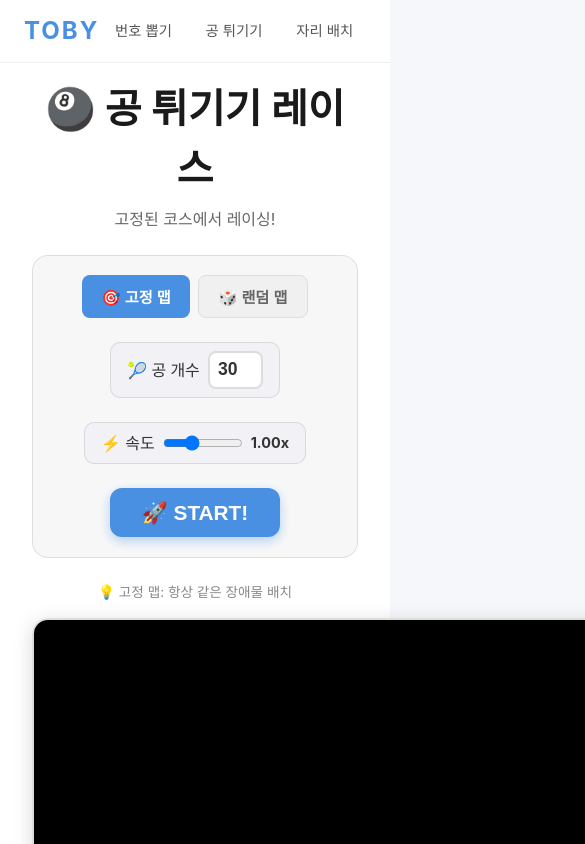
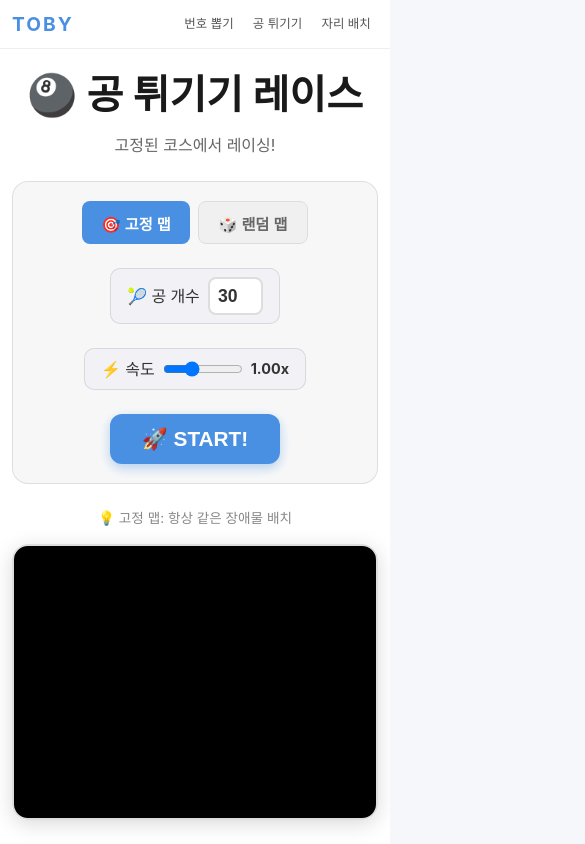
Before and after one commit to Moorisong/Toby, a React (Vite) app in the folder teacher-random-tool/: page /ball in a window 390 px wide. Shown: the top 844 px of the page, 585 px wide, since content can reach past the window. Built offline with nearby package versions, Linux system fonts and the light colour scheme.

Commit message:
style: 반응형 레이아웃 및 묘록 배너 개선

```diff
--- a/teacher-random-tool/src/components/Header.tsx
+++ b/teacher-random-tool/src/components/Header.tsx
@@ -3,15 +3,8 @@ import { Link } from 'react-router-dom';
 
 const Header: React.FC = () => {
     return (
-        <header style={{
-            padding: '0.8rem 1.5rem',
-            borderBottom: '1px solid #eee',
-            display: 'flex',
-            justifyContent: 'space-between',
-            alignItems: 'center',
-            background: '#fff'
-        }}>
-            <h1 style={{ margin: 0, fontSize: '1.5rem' }}>
+        <header className="toby-header">
+            <h1 className="toby-header-logo">
                 <Link to="/" style={{
                     textDecoration: 'none',
                     color: '#4A90E2',
@@ -19,29 +12,10 @@ const Header: React.FC = () => {
                     letterSpacing: '2px'
                 }}>TOBY</Link>
             </h1>
-            <nav style={{ display: 'flex', gap: '0.5rem' }}>
-                <Link to="/number" style={{
-                    textDecoration: 'none',
-                    color: '#555',
-                    padding: '0.4rem 0.8rem',
-                    borderRadius: '6px',
-                    fontSize: '0.9rem',
-                    transition: 'background 0.2s'
-                }}>번호 뽑기</Link>
-                <Link to="/ball" style={{
-                    textDecoration: 'none',
-                    color: '#555',
-                    padding: '0.4rem 0.8rem',
-                    borderRadius: '6px',
-                    fontSize: '0.9rem'
-                }}>공 튀기기</Link>
-                <Link to="/seat" style={{
-                    textDecoration: 'none',
-                    color: '#555',
-                    padding: '0.4rem 0.8rem',
-                    borderRadius: '6px',
-                    fontSize: '0.9rem'
-                }}>자리 배치</Link>
+            <nav className="toby-header-nav">
+                <Link to="/number">번호 뽑기</Link>
+                <Link to="/ball">공 튀기기</Link>
+                <Link to="/seat">자리 배치</Link>
             </nav>
         </header>
     );
--- a/teacher-random-tool/src/components/MyorokBanner.tsx
+++ b/teacher-random-tool/src/components/MyorokBanner.tsx
@@ -7,7 +7,7 @@ import React from 'react';
  */
 const MyorokBanner: React.FC = () => {
     return (
-        <div style={{ maxWidth: '600px', margin: '0 auto', padding: '0 1rem' }}>
+        <div style={{ maxWidth: '800px', margin: '0 auto', padding: '0 1rem' }}>
             <a
                 href="https://myorok.vercel.app/"
                 target="_blank"
@@ -29,7 +29,7 @@ const MyorokBanner: React.FC = () => {
                         <span className="myorok-label">고양이 집사를 위한 추천 앱</span>
                         <h4 className="myorok-title">
                             <span className="myorok-desktop-only">환묘 및 고양이 건강 기록 앱, 묘록</span>
-                            <span className="myorok-mobile-only">환묘 및 고양이 건강 기록 앱, 묘록</span>
+                            <span className="myorok-mobile-only">고양이 건강 기록 앱, 묘록</span>
                         </h4>
                         <p className="myorok-description">
                             배변 기록 · 투약 현황 · 건강 상태 메모를 한 곳에서 관리하세요
--- a/teacher-random-tool/src/routes/SeatRandom.tsx
+++ b/teacher-random-tool/src/routes/SeatRandom.tsx
@@ -500,6 +500,7 @@ const SeatRandom: React.FC = () => {
                 </div>
 
                 {/* 좌석 그리드 - 짝꿍 레이아웃 */}
+                <div className="seat-grid-scroll">
                     <div style={{ display: 'flex', justifyContent: 'center' }}>
                         <div
                             ref={gridRef}
@@ -622,13 +623,14 @@ const SeatRandom: React.FC = () => {
                             </div>
                         </div>
                     </div>
+                </div>
+                {/* seat-grid-scroll end */}
 
                 {/* 설정 링크 */}
                 <div style={{ marginTop: '1.5rem', textAlign: 'center', color: '#bbb', fontSize: '0.8rem' }}>
                     <a href="/seat/settings" style={{ color: '#aaa', textDecoration: 'none' }}>Setting</a>
                 </div>
 
-                {/* 묘록 광고 배너 */}
                 <div style={{ marginTop: '2.5rem', marginBottom: '2rem' }}>
                     <MyorokBanner />
                 </div>
--- a/teacher-random-tool/src/routes/SeatSettings.tsx
+++ b/teacher-random-tool/src/routes/SeatSettings.tsx
@@ -461,6 +461,7 @@ const SeatSettings: React.FC = () => {
                 )}
 
                 {/* 짝꿍 좌석 그리드 */}
+                <div className="seat-grid-scroll">
                     <div style={{ display: 'flex', justifyContent: 'center' }}>
                         <div style={{
                             display: 'inline-block',
@@ -568,6 +569,8 @@ const SeatSettings: React.FC = () => {
                             </div>
                         </div>
                     </div>
+                </div>
+                {/* seat-grid-scroll end */}
 
                 {/* 하단 */}
                 <div style={{ marginTop: '2rem', textAlign: 'center' }}>
--- a/teacher-random-tool/src/styles/global.css
+++ b/teacher-random-tool/src/styles/global.css
@@ -242,12 +242,12 @@ h3 {
 }
 
 .myorok-desktop-only {
-  display: block;
+  display: inline;
 }
 
 @media (max-width: 768px) {
   .myorok-mobile-only {
-    display: block;
+    display: inline;
   }
 
   .myorok-desktop-only {
@@ -300,3 +300,99 @@ h3 {
     font-weight: 600;
   }
 }
+
+/* ══════════════════════════════════════════════
+   반응형 레이아웃
+   ══════════════════════════════════════════════ */
+
+/* ── Header CSS 클래스 ── */
+.toby-header {
+  padding: 0.8rem 1.5rem;
+  border-bottom: 1px solid #eee;
+  display: flex;
+  justify-content: space-between;
+  align-items: center;
+  background: #fff;
+  flex-wrap: wrap;
+  gap: 0.5rem;
+}
+
+.toby-header-logo {
+  margin: 0;
+  font-size: 1.5rem;
+  flex-shrink: 0;
+}
+
+.toby-header-nav {
+  display: flex;
+  gap: 0.3rem;
+  flex-wrap: wrap;
+}
+
+.toby-header-nav a {
+  text-decoration: none;
+  color: #555;
+  padding: 0.4rem 0.7rem;
+  border-radius: 6px;
+  font-size: 0.9rem;
+  transition: background 0.2s;
+  white-space: nowrap;
+}
+
+.toby-header-nav a:hover {
+  background: #f0f0f0;
+}
+
+/* ── 캔버스 반응형 ── */
+#ball-canvas {
+  max-width: 100%;
+  display: block;
+}
+
+/* ── 좌석 그리드 가로 스크롤 ── */
+.seat-grid-scroll {
+  overflow-x: auto;
+  -webkit-overflow-scrolling: touch;
+  padding-bottom: 0.5rem;
+}
+
+/* 태블릿 (max-width: 768px) */
+@media (max-width: 768px) {
+  .container {
+    padding: 1rem;
+  }
+
+  /* Header 폰트/패딩 */
+  .toby-header {
+    padding: 0.7rem 1rem;
+  }
+
+  .toby-header-logo {
+    font-size: 1.3rem;
+  }
+
+  .toby-header-nav a {
+    font-size: 0.82rem;
+    padding: 0.35rem 0.55rem;
+  }
+}
+
+/* 모바일 (max-width: 480px) */
+@media (max-width: 480px) {
+  .container {
+    padding: 0.75rem;
+  }
+
+  .toby-header {
+    padding: 0.6rem 0.75rem;
+  }
+
+  .toby-header-logo {
+    font-size: 1.2rem;
+  }
+
+  .toby-header-nav a {
+    font-size: 0.78rem;
+    padding: 0.3rem 0.45rem;
+  }
+}
```
Lines whose indentation alone changed are shown as unchanged.
